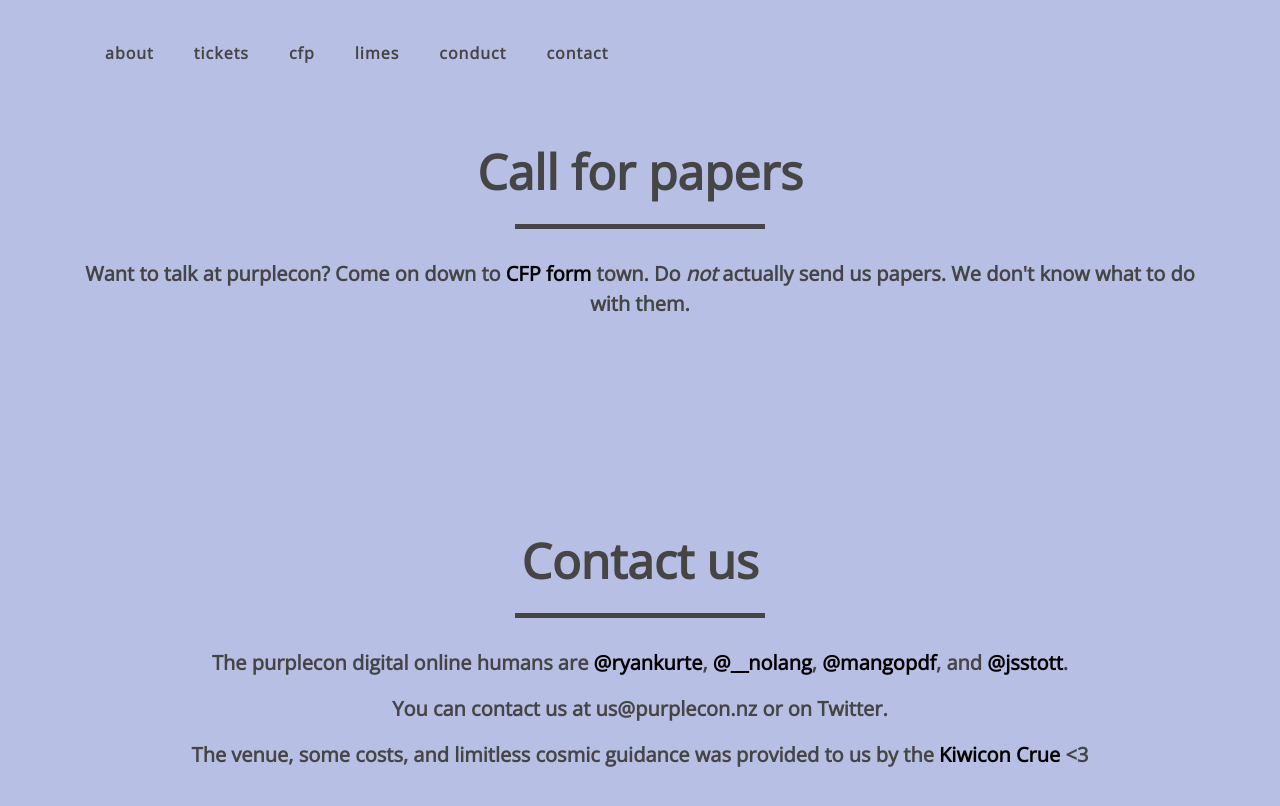
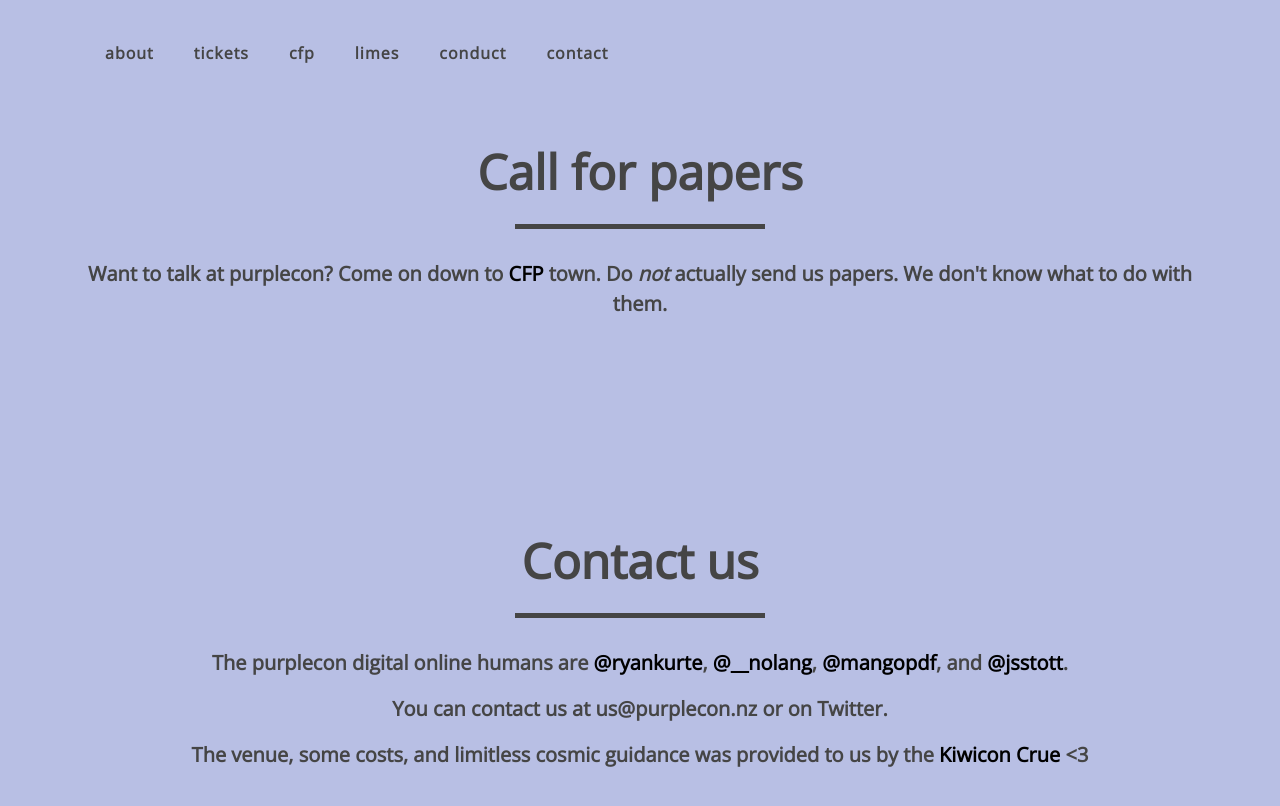
Before and after one commit to purplecon/2018.purplecon.nz, a Jekyll site: the page built from README.md, in a window 1280 px wide and 900 px high, scrolled down 1906 px. Shown: the top 806 px of the window. Built offline with Jekyll 4.4.1, drawn with Linux system fonts in a browser that asks for light colours; our own code applies the rules of GitHub Pages for plain Markdown files.

Commit message:
link for the lazy xddd

```diff
--- a/_config.yml
+++ b/_config.yml
@@ -40,5 +40,5 @@
 is_purplecon_gateway_cloud: "log in, become a presenter, everybody to the data centre"
 tickets_description: "One day you'll be able to buy tickets here. Not today, though."
 who_is_it_for: "Developers, Students, Security People, Nurses, The Illuminati, Elves, Level 8 Wizards. Anyone who wants to learn about defensive computer security."
-cfp_description: "Want to talk at purplecon? Come on down to <a href=\"#\">CFP form</a> town. Do <em>not</em> actually send us papers. We don't know what to do with them."
+cfp_description: "Want to talk at purplecon? Come on down to <a href=\"/\">CFP</a> town. Do <em>not</em> actually send us papers. We don't know what to do with them."
 cfp_link: "https://goo.gl/forms/OrqCEm43zyhY8SUW2"
--- a/_layouts/home.html
+++ b/_layouts/home.html
@@ -18,7 +18,7 @@
               <a class="nav-link py-3 px-0 px-lg-3 rounded js-scroll-trigger" href="#tickets">Tickets</a>
             </li>
             <li class="nav-item mx-0 mx-lg-1">
-              <a class="nav-link py-3 px-0 px-lg-3 rounded js-scroll-trigger" href="#cfp">cfp</a>
+              <a class="nav-link py-3 px-0 px-lg-3 rounded js-scroll-trigger" href="/cfp">cfp</a>
             </li>
             <li class="nav-item mx-0 mx-lg-1">
               <a class="nav-link py-3 px-0 px-lg-3 rounded" id="petals" href="#" >limes</a>
```
